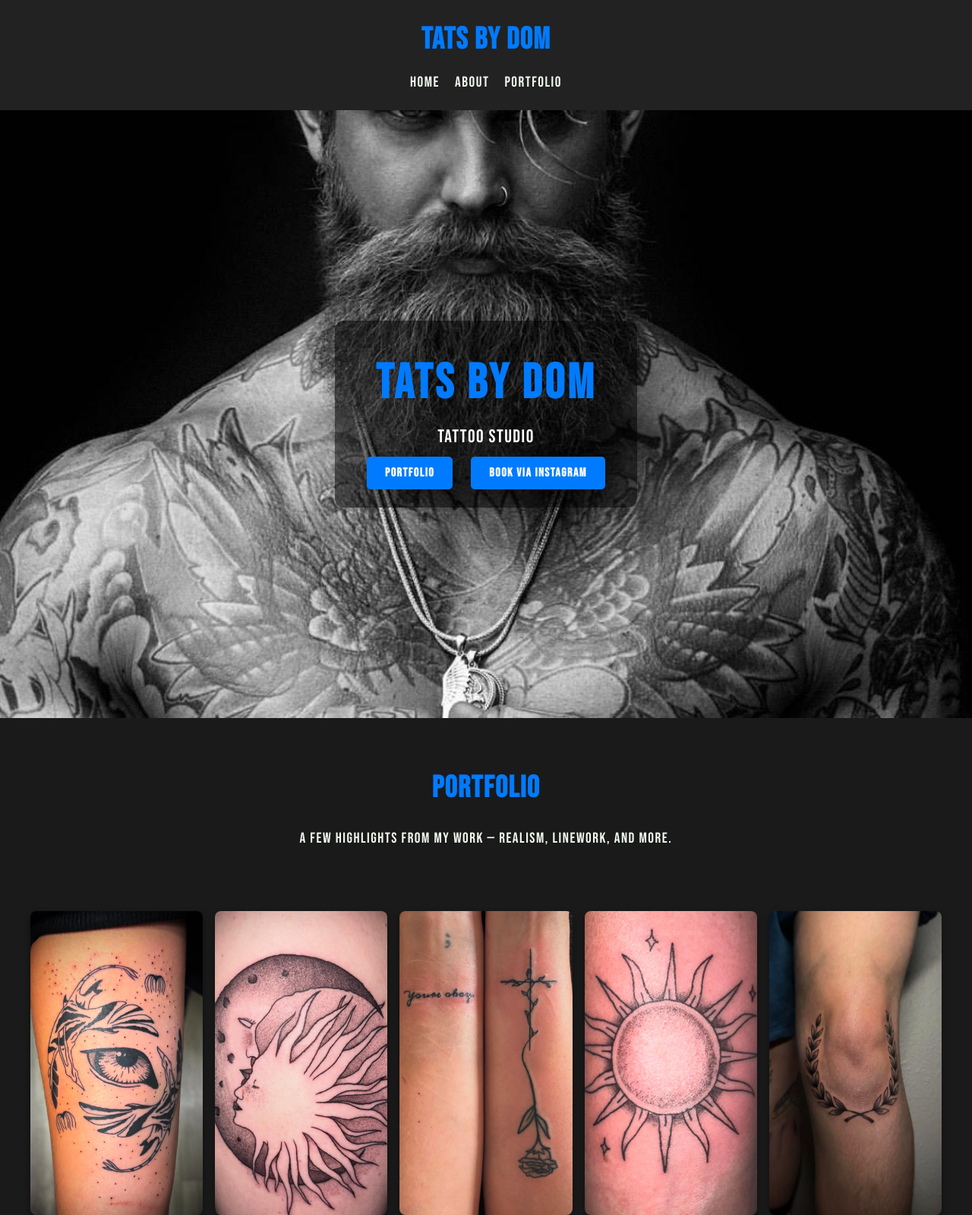
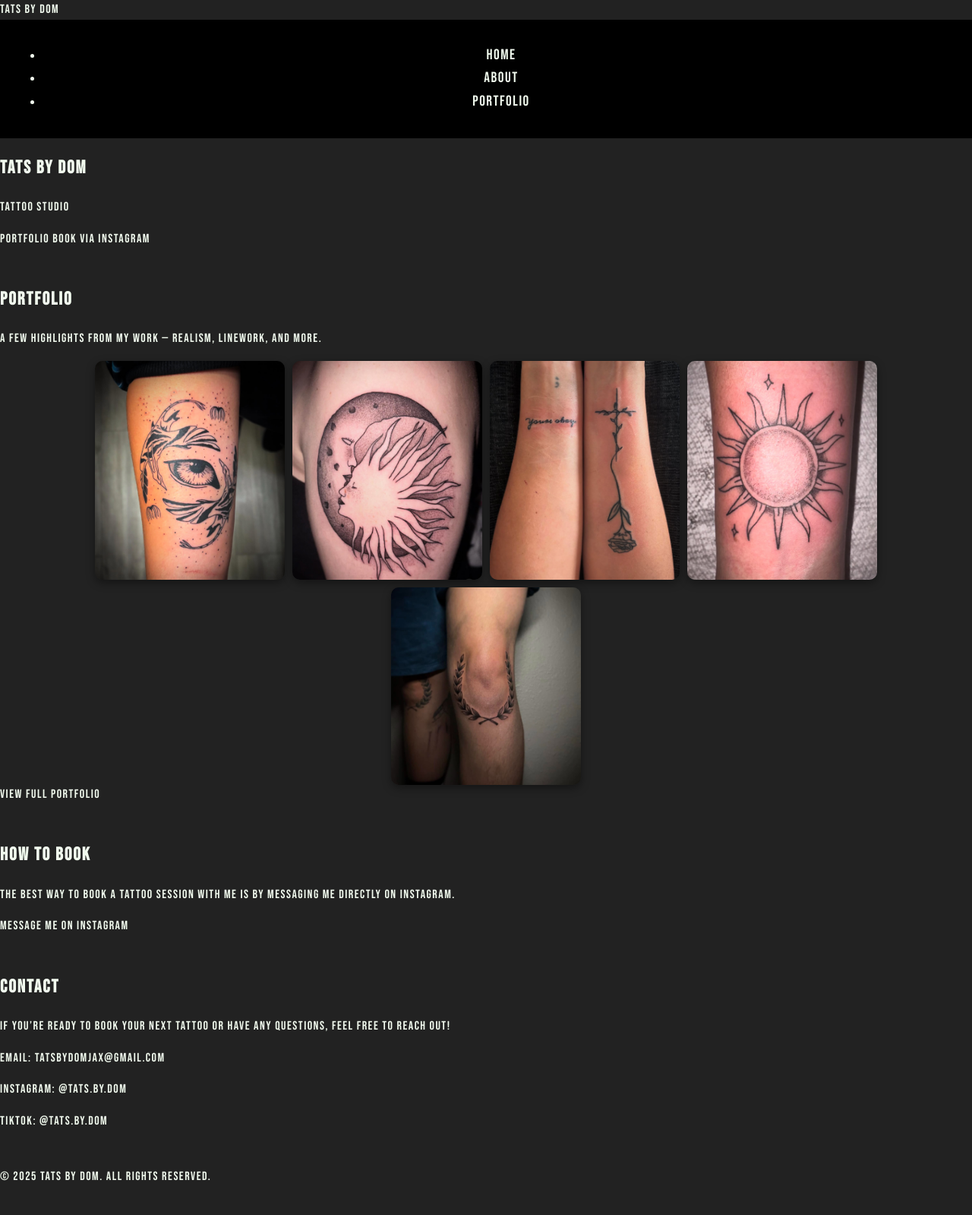
Before and after one commit to tatsbydom/tatsbydom, a plain HTML site: page index.html in a window 1280 px wide. Shown: the top 1599 px of the page at 76% size. After the commit the page ends 1578 px from the top, so only its background shows below. Drawn offline with Linux system fonts and the light colour scheme.

Commit message:
style.css

```diff
--- a/style.css
+++ b/style.css
@@ -1,6 +1,4 @@
-/* ================================
-   GLOBAL STYLES & VARIABLES
-================================== */
+
 @import url('https://fonts.googleapis.com/css2?family=Bebas+Neue&display=swap');
 
 :root {
@@ -10,190 +8,68 @@
   --text-dark: #1a1a1a;
 }
 
-* {
-  box-sizing: border-box;
-  margin: 0;
-  padding: 0;
-}
-
 body {
   font-family: 'Bebas Neue', sans-serif;
   background-color: var(--primary-color);
   color: var(--text-light);
   line-height: 1.6;
+  letter-spacing: 1.5px;
+  margin: 0;
+  padding: 0;
 }
 
-body {
-  letter-spacing: 1.5px; /* adjust value to your taste */
+h1, h2, h3 {
+  font-family: 'Bebas Neue', sans-serif;
+  letter-spacing: 2px;
 }
 
-
-/* ================================
-   HEADER & NAVIGATION
-================================== */
-header {
-  background-color: var(--primary-color);
-  padding: 20px;
-  display: flex;
-  flex-direction: column;
-  align-items: center;
+a {
+  color: var(--text-light);
+  text-decoration: none;
 }
 
-.logo {
-  font-size: 2.5em;
-  font-weight: bold;
-  color: var(--accent-red);
-  margin-bottom: 10px;
-}
-
-nav ul {
-  list-style-type: none;
-  display: flex;
-  flex-wrap: wrap;
-  justify-content: center;
-  gap: 20px;
-}
-
-nav ul li a {
-  color: var(--text-light);
-  text-decoration: none;
-  font-size: 1.2em;
-}
-
-nav ul li a:hover {
+a:hover {
   color: var(--accent-red);
 }
 
-/* ================================
-   HERO SECTION
-================================== */
-.hero-gallery {
-  background-color: #1a1a1a;
-  padding: 60px 20px;
+/* Navigation styles */
+nav {
+  background-color: black;
+  padding: 1rem;
   text-align: center;
 }
 
-.hero-text h1 {
-  font-size: 3em;
-  color: var(--accent-red);
-  margin-bottom: 10px;
+nav a {
+  margin: 0 1rem;
+  font-size: 1.2rem;
 }
 
-.hero-text p {
-  font-size: 1.2em;
-  color: var(--text-light);
-  margin-bottom: 30px;
+/* Main content styles */
+main {
+  padding: 2rem;
+  max-width: 1200px;
+  margin: 0 auto;
 }
 
-.hero-images {
-  display: flex;
-  justify-content: center;
-  gap: 20px;
-  flex-wrap: wrap;
+section {
+  margin-bottom: 3rem;
 }
 
-.hero-images img {
-  max-width: 300px;
-  height: 300px;
-  object-fit: cover;
-  border-radius: 10px;
-  box-shadow: 0 4px 12px rgba(0, 0, 0, 0.4);
-  transition: transform 0.3s ease;
-  cursor: pointer;
-}
-
-.hero-images img:hover {
-  transform: scale(1.05);
-}
-.hero {
-  height: 100vh;
-  width: 100%;
-  background-image: url('images/hero-bg.jpg');
-  background-position: center;
-  background-repeat: no-repeat;
-  background-size: cover; /* Important: fills the background cleanly */
-  background-color: black; /* Fallback color */
-
+/* Portfolio gallery styles */
+.portfolio-gallery {
   display: flex;
-  align-items: center;
+  flex-wrap: wrap;
+  gap: 10px;
   justify-content: center;
-  color: white;
-  text-align: center;
-  position: relative;
-}
-
-
-.hero-overlay {
-  background: rgba(0, 0, 0, 0.5); /* darken for contrast */
-  padding: 2rem;
-  border-radius: 12px;
-}
-
-.hero-title {
-  font-family: 'Bebas Neue', sans-serif;
-  font-size: 4rem;
-  letter-spacing: 4px;
-  color: var(--accent-red);
-}
-
-.hero-subtitle {
-  font-size: 1.5rem;
-  color: white;
-  margin-bottom: 1rem;
-}
-
-.hero-button {
-  background-color: var(--accent-red);
-  color: white;
-  padding: 12px 24px;
-  text-decoration: none;
-  margin: 0 10px;
-  border-radius: 5px;
-  font-weight: bold;
-  transition: background 0.3s ease;
-}
-
-.hero-button:hover {
-  background-color: #c52e3b;
-}
-
-
-/* ================================
-   PORTFOLIO PREVIEW & FULL PAGE
-================================== */
-.portfolio, .portfolio-page {
-  padding: 60px 20px;
-  text-align: center;
-  background-color: #1a1a1a;
-}
-
-.portfolio h2, .portfolio-page h1 {
-  font-size: 2.5em;
-  margin-bottom: 20px;
-  color: var(--accent-red);
-}
-
-.portfolio p, .portfolio-page p {
-  font-size: 1.2em;
-  color: var(--text-light);
-  margin-bottom: 40px;
-}
-
-/* Portfolio Page Grid Layout - 4 images per row */
-.portfolio-gallery {
-  display: grid;
-  grid-template-columns: repeat(5, 1fr);
-  gap: 16px;
-  padding: 20px;
 }
 
 .portfolio-gallery img {
   width: 100%;
-  height: 400px;
+  max-width: 250px;
+  height: auto;
   object-fit: cover;
-  border-radius: 8px;
-  box-shadow: 0 4px 10px rgba(0, 0, 0, 0.4);
-  cursor: pointer;
+  border-radius: 10px;
+  box-shadow: 0 4px 12px rgba(0, 0, 0, 0.4);
   transition: transform 0.3s ease;
 }
 
@@ -201,142 +77,22 @@ nav ul li a:hover {
   transform: scale(1.05);
 }
 
-/* Make sure it's scrollable on small screens */
-@media (max-width: 600px) {
-  .hero-text h1 {
-    font-size: 2em;
+/* Responsive adjustments */
+@media (max-width: 768px) {
+  nav a {
+    display: block;
+    margin: 0.5rem 0;
   }
 
-  .preview-gallery img {
-    width: 200px;
-    flex: 0 0 auto;
+  main {
+    padding: 1rem;
   }
+
+@media (max-width: 480px) {
+  .portfolio-gallery img {
+    max-width: 100%;
+  }
+
+body {
+  overflow-x: hidden;
 }
-
-
-.view-more {
-  margin-top: 30px;
-}
-
-.view-button {
-  background-color: var(--accent-red);
-  color: white;
-  padding: 12px 24px;
-  text-decoration: none;
-  font-weight: bold;
-  border-radius: 5px;
-  transition: background 0.3s ease;
-}
-
-.view-button:hover {
-  background-color: #c52e3b;
-}
-
-
-/* ================================
-   BOOKING INFO
-================================== */
-.booking-info {
-  background-color: #111;
-  padding: 60px 20px;
-  text-align: center;
-}
-
-.booking-info h2 {
-  font-size: 2.2em;
-  color: var(--accent-red);
-  margin-bottom: 20px;
-}
-
-.booking-info p {
-  font-size: 1.1em;
-  color: var(--text-light);
-  margin-bottom: 20px;
-}
-
-.book-button {
-  background-color: var(--accent-red);
-  color: white;
-  padding: 12px 24px;
-  text-decoration: none;
-  font-weight: bold;
-  border-radius: 5px;
-  transition: background 0.3s ease;
-}
-
-.book-button:hover {
-  background-color: #c52e3b;
-}
-
-/* Portfolio Gallery - 5 images per row */
-.portfolio-gallery {
-  display: grid;
-  grid-template-columns: repeat(5, 1fr);
-  gap: 16px;
-  padding: 40px 20px;
-}
-
-/* Style for each image container */
-.portfolio-item {
-  width: 100%;
-  overflow: hidden;
-  position: relative;
-}
-
-/* Ensure consistent image sizing */
-.portfolio-item img {
-  width: 100%;
-  height: 200px; /* or adjust to your preference */
-  object-fit: cover; /* Crop to fill the area */
-  border-radius: 6px;
-  cursor: pointer;
-  transition: transform 0.3s ease;
-  box-shadow: 0 2px 5px rgba(0, 0, 0, 0.2);
-}
-
-.portfolio-item img:hover {
-  transform: scale(1.05);
-}
-
-.contact-info {
-  text-align: center;
-  color: white;
-  margin-top: 2rem;
-}
-.contact-info a {
-  color: #e63946; /* red accent */
-  text-decoration: none;
-}
-
-.contact-section {
-  display: flex;
-  flex-direction: column;
-  align-items: center; /* centers horizontally */
-  justify-content: center; /* centers vertically if you set a height */
-  text-align: center;
-  padding: 2rem;
-  color: white;
-}
-.contact-section a {
-  color: #007BFF; /* accent red */
-  text-decoration: none;
-}
-
-
-.about-section h1,
-.about-section h2,
-.about-section h3 {
-  color: #007BFF; /* Blue */
-  margin-left: 20px; /* Adjust offset amount as needed */
-  margin-bottom: 10px;
-  text-align: center;
-}
-
-.about-section p {
-margin-bottom:40px;
-}
-
-.about-section {
-text-align: left;
-margin-left: 10px;
-}
```
